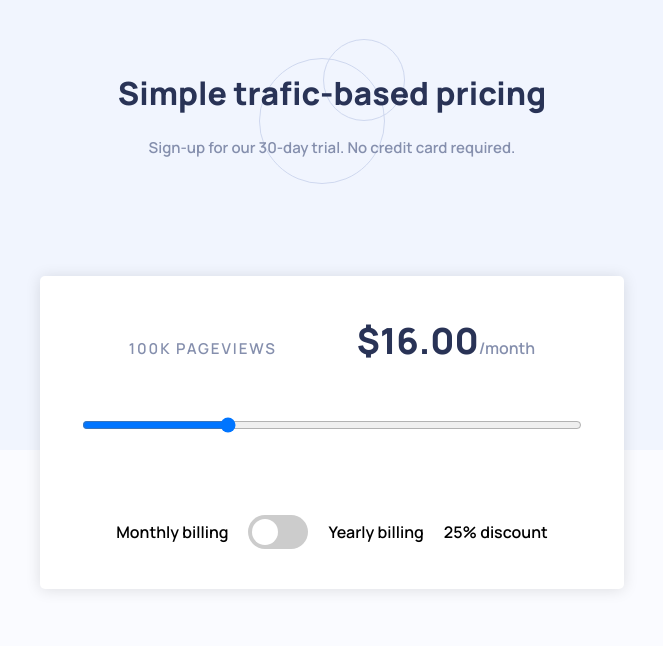
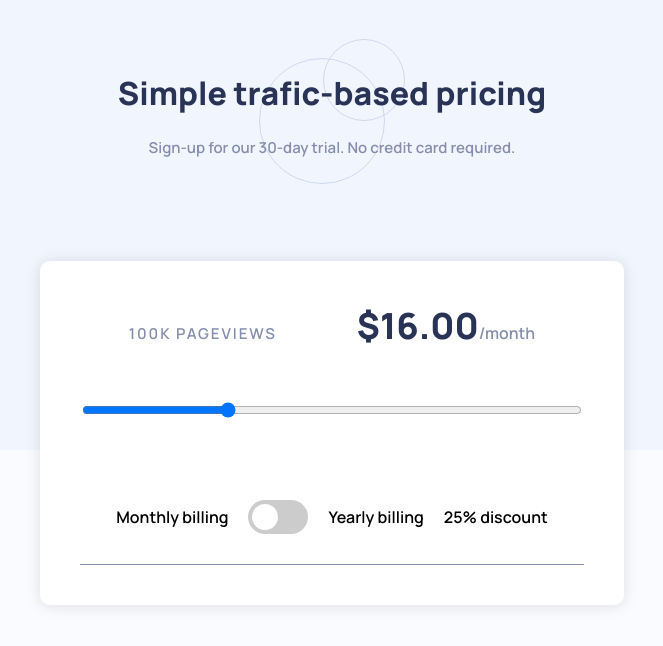
Before and after one commit to Vernacci/interactive-pricing-component, a Vue app: page / in a window 1280 px wide. Shown: the top 646 px of the page, without its empty margins (308-971 px from the left). Built offline with nearby package versions, Linux system fonts and the light colour scheme.

Commit message:
css update

```diff
--- a/src/components/Slider.vue
+++ b/src/components/Slider.vue
@@ -74,7 +74,7 @@ watch(price, (newPrice) => {
   background-color: white;
   box-shadow: 0 1px 15px rgba(0, 0, 0, 0.116);
   padding: 40px;
-  border-radius: 5px;
+  border-radius: 10px;
   margin-top: 100px;
   min-width: 400px;
 }
--- a/src/css/toggle.css
+++ b/src/css/toggle.css
@@ -1,9 +1,11 @@
 .toggle-container {
-  margin-top: 80px;
+  margin-top: 50px;
   display: flex;
   justify-content: center;
   align-items: center;
   gap: 20px;
+  padding: 30px;
+  border-bottom: 1px solid var(--gray-blue);
 }
 
 .switch {
```
